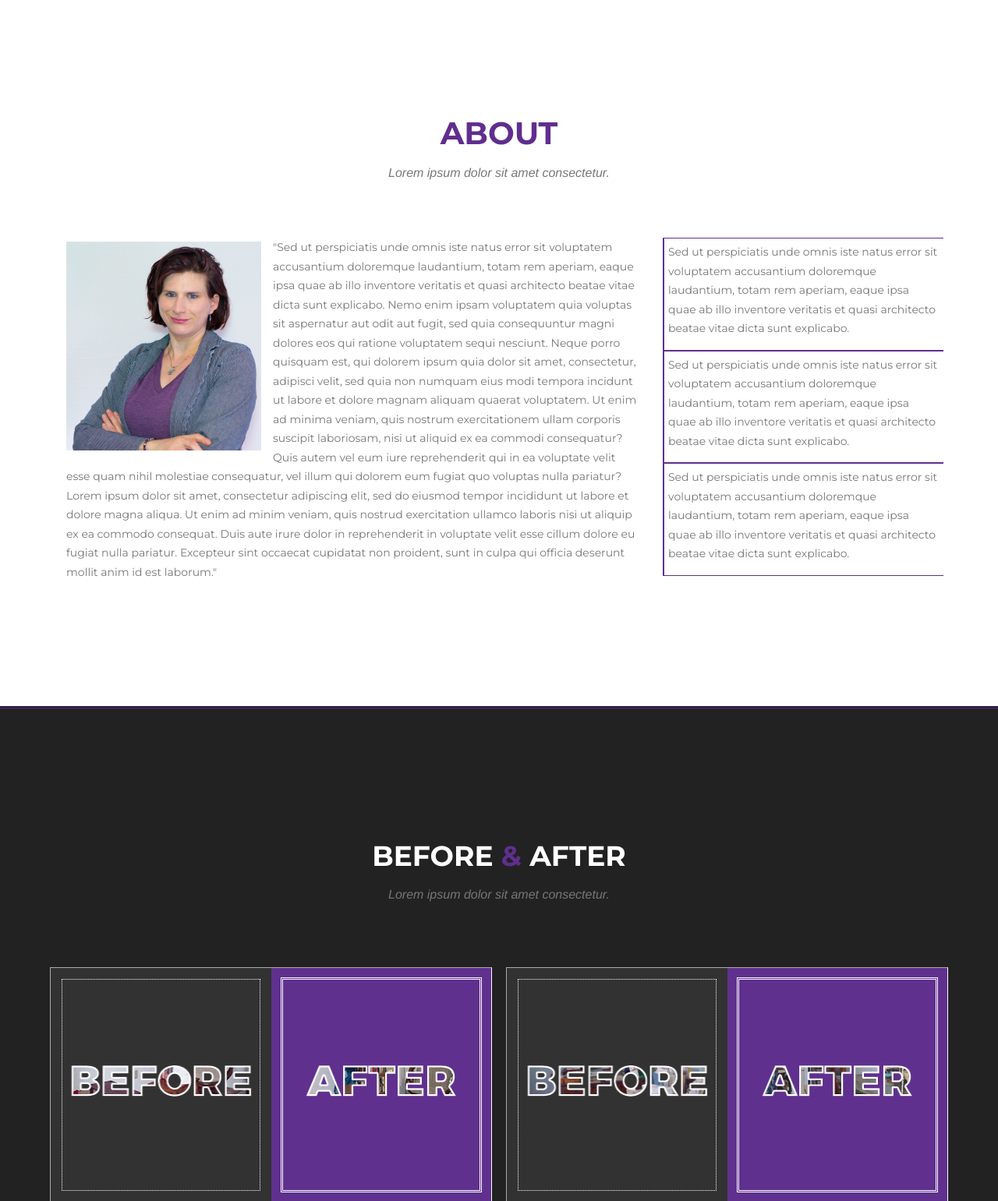
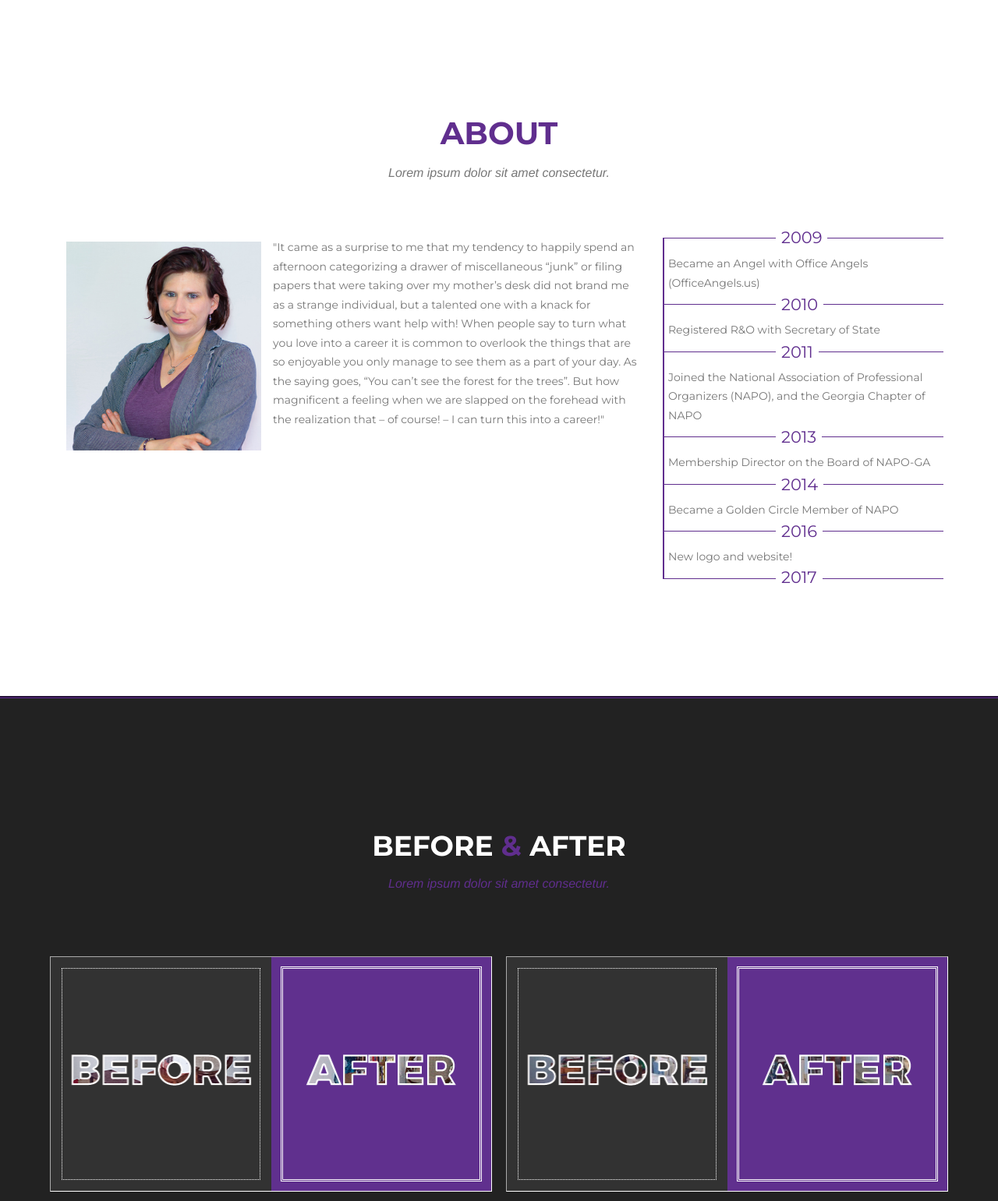
Before and after one commit to CJarrell/RO_WEBSITE, a PHP site: page / in a window 1280 px wide. Shown: the part 3825-5366 px from the top of the page at 78% size. Run offline with PHP 8.4, Linux system fonts and the light colour scheme; some libraries are stand-ins or nearby versions; some web fonts are replaced.

Commit message:
About timeline styling, added dates

```diff
--- a/css/r&o.css
+++ b/css/r&o.css
@@ -473,26 +473,67 @@ section#testimonials {
 }
 
 /*About formatting*/
+#about{
+   background-color: #fff;
+}
 #about .about-portrait{
     margin: 15px;
     margin-top: 5px;
 }
-#about .about-text {
+#about .about-text{
     margin-left: 15px;
 }
-#about .about-timeline {
+#about .about-timeline{
 
     border-radius: 2px;
 }
-#about .about-timeline .timeline-style {
-
-    border-top:solid 1px #602E8E;
+#about .about-timeline .timeline-style-top{
+    border-top:solid 1.5px #602E8E;
     border-left:solid 2px #602E8E;
-    border-bottom:solid 1px #602E8E;
-
+    border-bottom:solid 1.5px #602E8E;
 }
-#about .about-timeline .about-timeline-text {
+#about .about-timeline .timeline-style{
+    border-left:solid 2px #602E8E;
+    border-bottom:solid 1.5px #602E8E;
+}
+#about .about-timeline .about-timeline-text{
     padding: 5px;
+    padding-top: 20px;
+}
+#about .event-container{
+    position: relative;
+}
+#about .date{
+    background-color: #fff;
+    position: absolute;
+    padding: 3px 7px 3px 7px;
+    left: 145px;
+}
+#about .date h3{
+    font-size: 1.5em;
+    font-weight: 450;
+    margin: 0 auto;
+}
+#about .d1{
+    top: -15px;
+}
+#about .d2{
+    top: -15px;
+}
+#about .d3{
+    top: -15px;
+}
+#about .d4{
+    top: -15px;
+}
+#about .d5{
+    top: -15px;
+}
+#about .d6{
+    top: -15px;
+}
+#about .d7{
+    bottom: -12px;
 }
 /*Before & After Formatting*/
 #beforeandafter {
@@ -506,7 +547,7 @@ section#testimonials {
     color: #fff;
 }
 #beforeandafter h3{
-    /*color: #602E8E;*/
+    color: #602E8E;
 }
 #beforeandafter .ba-box-1{
     padding-left: 0px;
--- a/home.html
+++ b/home.html
@@ -206,6 +206,7 @@
 
     <!-- About Section -->
     <section id="about">
+        <div class="bg-image">
             <div class="container">
                 <div class="row">
                     <div class="col-lg-12 text-center">
@@ -216,22 +217,70 @@
                 <div class="row">
                     <div class="col-xs-12 col-md-8 col-lg-8 col-xl-8">
                         <img src="img/about/01-Helen-Portrait.JPG" alt="Lead Organizer: Helen Preston" class="about-portrait img-responsive" style="max-width: 250px" align="left">
-                    <p class="text-muted about-text">"Sed ut perspiciatis unde omnis iste natus error sit voluptatem accusantium doloremque laudantium, totam rem aperiam, eaque ipsa quae ab illo inventore veritatis et quasi architecto beatae vitae dicta sunt explicabo. Nemo enim ipsam voluptatem quia voluptas sit aspernatur aut odit aut fugit, sed quia consequuntur magni dolores eos qui ratione voluptatem sequi nesciunt. Neque porro quisquam est, qui dolorem ipsum quia dolor sit amet, consectetur, adipisci velit, sed quia non numquam eius modi tempora incidunt ut labore et dolore magnam aliquam quaerat voluptatem. Ut enim ad minima veniam, quis nostrum exercitationem ullam corporis suscipit laboriosam, nisi ut aliquid ex ea commodi consequatur? Quis autem vel eum iure reprehenderit qui in ea voluptate velit esse quam nihil molestiae consequatur, vel illum qui dolorem eum fugiat quo voluptas nulla pariatur? Lorem ipsum dolor sit amet, consectetur adipiscing elit, sed do eiusmod tempor incididunt ut labore et dolore magna aliqua. Ut enim ad minim veniam, quis nostrud exercitation ullamco laboris nisi ut aliquip ex ea commodo consequat. Duis aute irure dolor in reprehenderit in voluptate velit esse cillum dolore eu fugiat nulla pariatur. Excepteur sint occaecat cupidatat non proident, sunt in culpa qui officia deserunt mollit anim id est laborum."</p>
+                        <p class="text-muted about-text">"It came as a surprise to me that my tendency to happily spend an afternoon categorizing a drawer of miscellaneous “junk” or filing papers that were taking over my mother’s desk did not brand me as a strange individual, but a talented one with a knack for something others want help with! When people say to turn what you love into a career it is common to overlook the things that are so enjoyable you only manage to see them as a part of your day. As the saying goes, “You can’t see the forest for the trees”. But how magnificent a feeling when we are slapped on the forehead with the realization that – of course! – I can turn this into a career!"</p>
                     </div>
                     <div class="col-xs-12 col-md-4 col-lg-4 col-xl-4 about-timeline">
-                    <div class="timeline-style">
-                        <p class="text-muted about-timeline-text">Sed ut perspiciatis unde omnis iste natus error sit voluptatem accusantium doloremque laudantium, totam rem aperiam, eaque ipsa quae ab illo inventore veritatis et quasi architecto beatae vitae dicta sunt explicabo.</p>
+                        <div class="event-container">
+                            <!-- Timeline Event 1 -->
+                            <div class="timeline-style-top">
+                                <p class="text-muted about-timeline-text">Became an Angel with Office Angels (OfficeAngels.us)</p>
                             </div>
+                            <div class="date d1 clearfix">
+                                <h3>2009</h3>
+                            </div>
+                        </div>
+                        <div class="event-container">
+                            <!-- Timeline Event 1 -->
                             <div class="text-muted timeline-style">
-                        <p class="about-timeline-text">Sed ut perspiciatis unde omnis iste natus error sit voluptatem accusantium doloremque laudantium, totam rem aperiam, eaque ipsa quae ab illo inventore veritatis et quasi architecto beatae vitae dicta sunt explicabo.</p>
+                                <p class="about-timeline-text">Registered R&O with Secretary of State</p>
                             </div>
+                            <div class="date d2 clearfix">
+                                <h3>2010</h3>
+                            </div>
+                        </div>
+                        <div class="event-container">
+                            <!-- Timeline Event 1 -->
                             <div class="text-muted timeline-style">
-                        <p class="about-timeline-text">Sed ut perspiciatis unde omnis iste natus error sit voluptatem accusantium doloremque laudantium, totam rem aperiam, eaque ipsa quae ab illo inventore veritatis et quasi architecto beatae vitae dicta sunt explicabo.</p>
+                                <p class="about-timeline-text">Joined the National Association of Professional Organizers (NAPO), and the Georgia Chapter of NAPO</p>
+                            </div>
+                            <div class="date d3 clearfix">
+                                <h3>2011</h3>
+                            </div>
+                        </div>
+                        <div class="event-container">
+                            <!-- Timeline Event 1 -->
+                            <div class="text-muted timeline-style">
+                                <p class="about-timeline-text">Membership Director on the Board of NAPO-GA</p>
+                            </div>
+                            <div class="date d4 clearfix">
+                                <h3>2013</h3>
+                            </div>
+                        </div>
+                        <div class="event-container">
+                            <!-- Timeline Event 1 -->
+                            <div class="text-muted timeline-style">
+                                <p class="about-timeline-text">Became a Golden Circle Member of NAPO</p>
+                            </div>
+                            <div class="date d5 clearfix">
+                                <h3>2014</h3>
+                            </div>
+
+                        <div class="event-container">
+                            <!-- Timeline Event 1 -->
+                            <div class="text-muted timeline-style">
+                                <p class="about-timeline-text">New logo and website!</p>
+                            </div>
+                            <div class="date d6 clearfix">
+                                <h3>2016</h3>
+                            </div>
+                            <div class="date d7 clearfix">
+                                <h3>2017</h3>
                             </div>
                         </div>
                     </div>
                 </div>
-
+            </div>
+        </div>
     </section>
 
     <!-- Before & After Section -->
```
Lines whose indentation alone changed are shown as unchanged.
